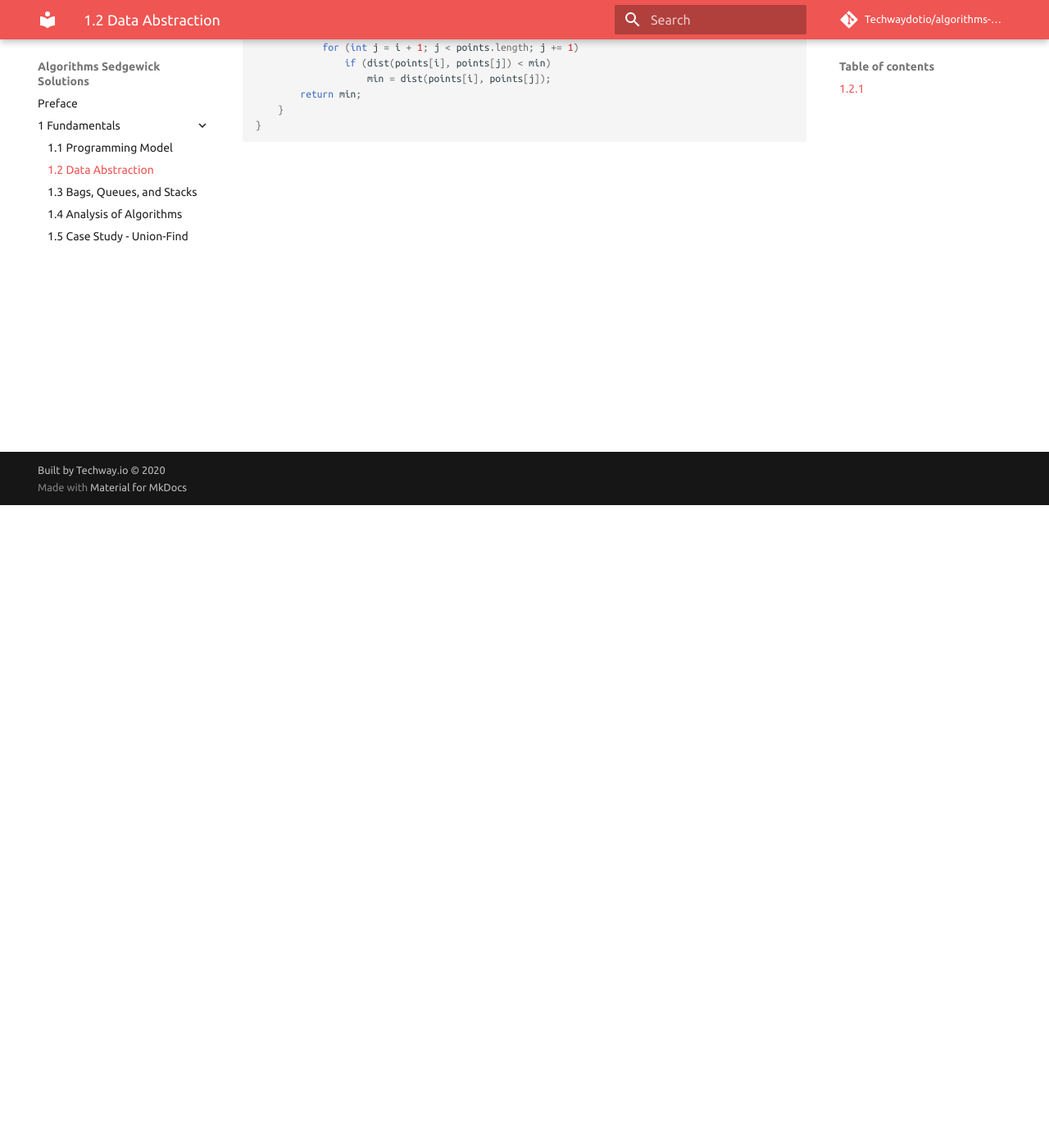
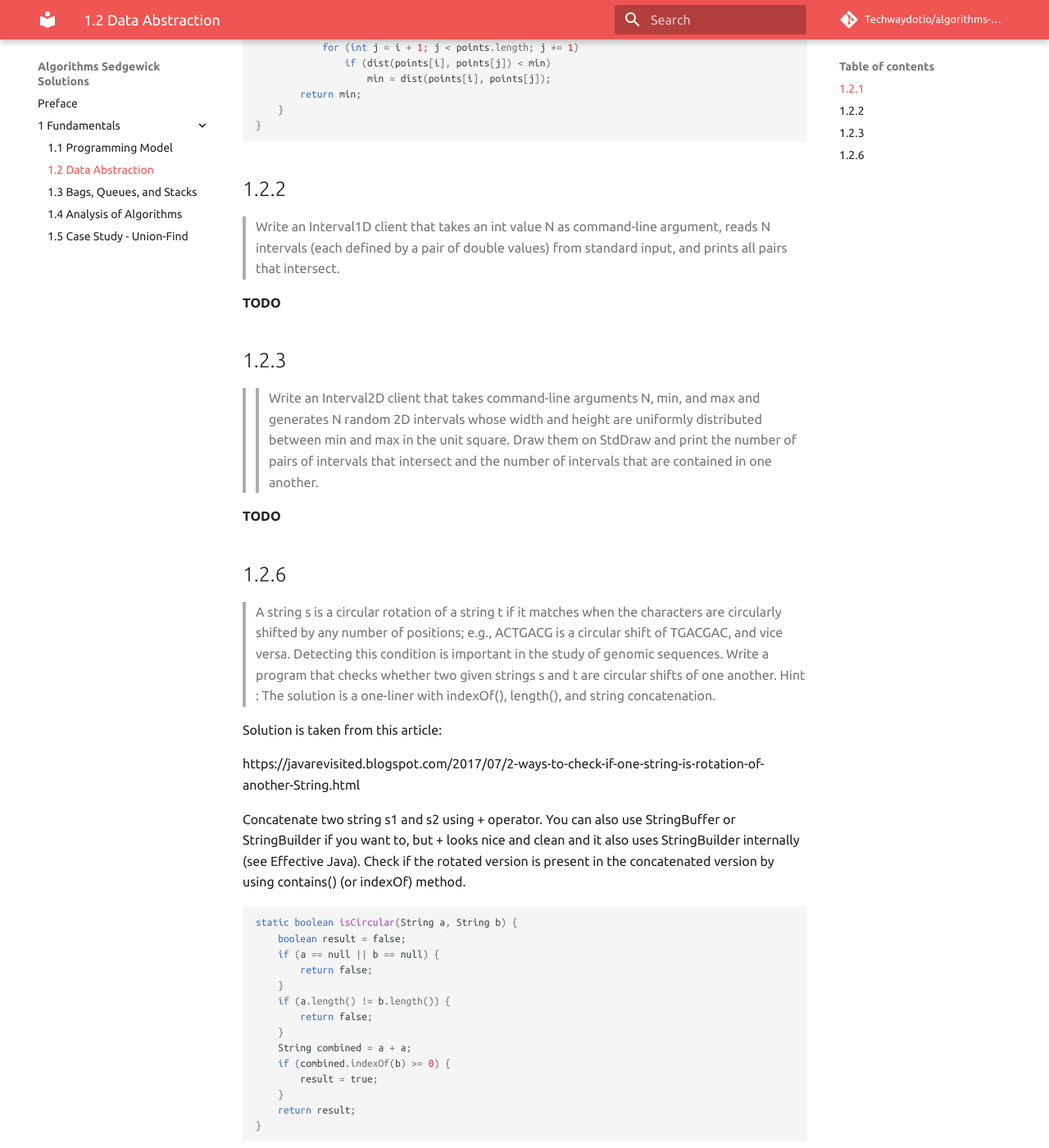
Before and after one commit to Techwaydotio/algorithms-sedgewick, an MkDocs documentation site: the page built from docs/Chap01/1.2.md, in a window 1280 px wide and 1400 px high, scrolled down 784 px. Shown: the whole window at 82% size. Built offline with MkDocs 1.6.1 and Material for MkDocs 9.7.7, drawn with Linux system fonts in a browser that asks for light colours; nearby versions of some CDN libraries; comment, search, counter and statistics services are not loaded.

Commit message:
Ch1 1.2.6

````diff
--- a/docs/Chap01/1.2.md
+++ b/docs/Chap01/1.2.md
@@ -37,3 +37,51 @@ public class Ex121 {
     }
 }
 ```
+
+## 1.2.2
+> Write an Interval1D client that takes an int value N as command-line argument, reads N intervals (each defined by a pair of double values) from standard input,
+and prints all pairs that intersect.
+
+**TODO**
+
+## 1.2.3
+
+>> Write an Interval2D client that takes command-line arguments N, min, and max
+and generates N random 2D intervals whose width and height are uniformly distributed
+between min and max in the unit square. Draw them on StdDraw and print the number
+of pairs of intervals that intersect and the number of intervals that are contained in one
+another.
+
+**TODO**
+
+## 1.2.6
+> A string s is a circular rotation of a string t if it matches when the characters
+are circularly shifted by any number of positions; e.g., ACTGACG is a circular shift of
+TGACGAC, and vice versa. Detecting this condition is important in the study of genomic
+sequences. Write a program that checks whether two given strings s and t are circular
+shifts of one another. Hint : The solution is a one-liner with indexOf(), length(), and
+string concatenation.
+
+Solution is taken from this article:
+
+https://javarevisited.blogspot.com/2017/07/2-ways-to-check-if-one-string-is-rotation-of-another-String.html
+
+Concatenate two string s1 and s2 using + operator. You can also use StringBuffer or StringBuilder if you want to, but + looks nice and clean and it also uses StringBuilder internally (see Effective Java).
+Check if the rotated version is present in the concatenated version by using contains() (or indexOf) method.
+
+```java
+static boolean isCircular(String a, String b) {
+    boolean result = false;
+    if (a == null || b == null) {
+        return false;
+    }
+    if (a.length() != b.length()) {
+        return false;
+    }
+    String combined = a + a;
+    if (combined.indexOf(b) >= 0) {
+        result = true;
+    }
+    return result;
+}
+```
````
Also changed, not shown: 2 other files.
